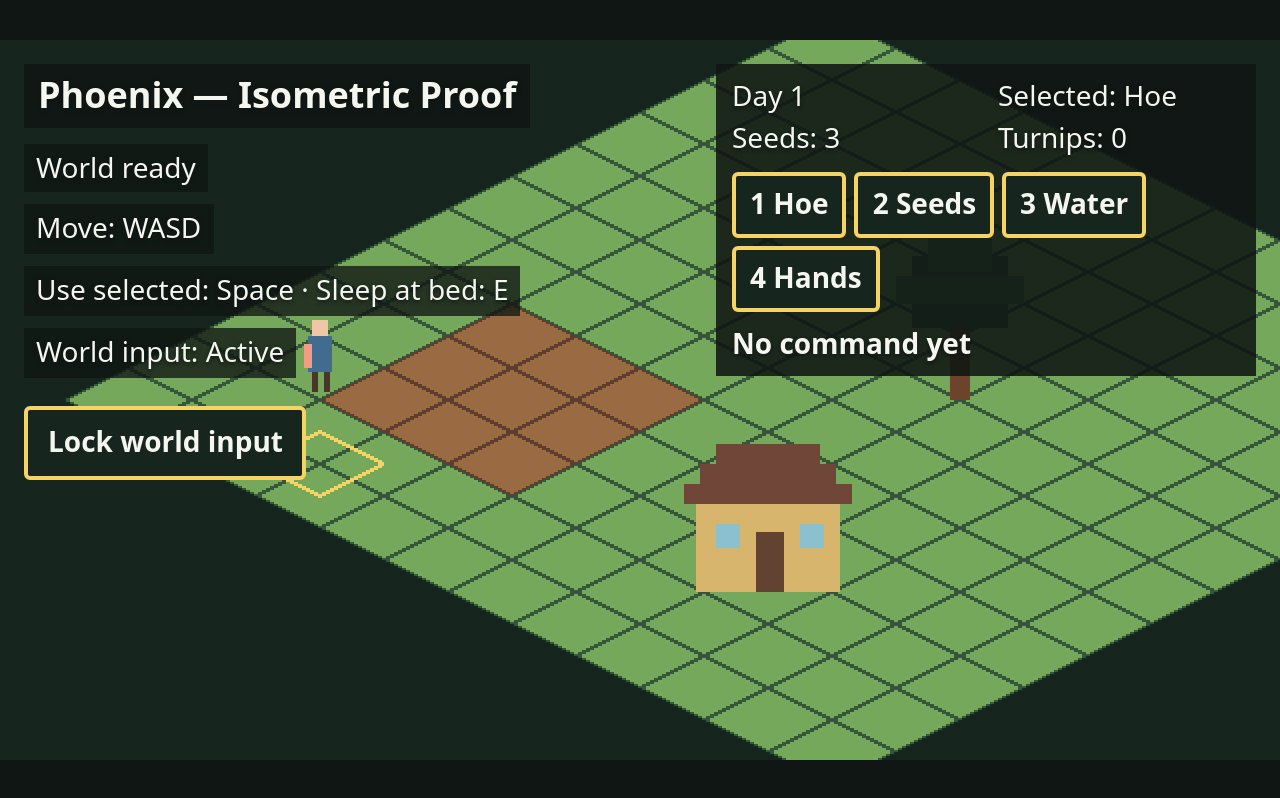
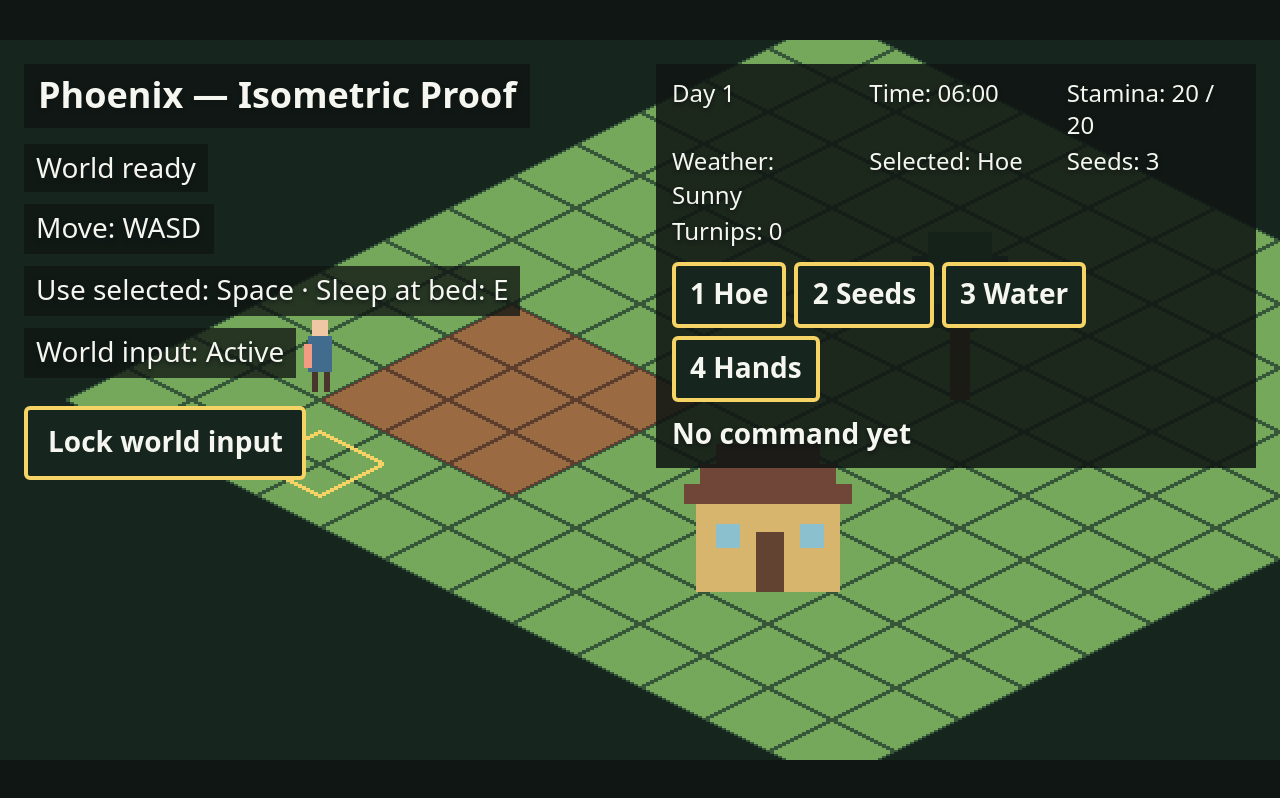
Before and after one commit to cwchanap/phoenix, a Svelte app: page / in a window 1280 px wide. Built offline with nearby package versions, Linux system fonts and the light colour scheme.

Commit message:
feat: add daily rhythm HUD and summary

```diff
--- a/src/App.svelte
+++ b/src/App.svelte
@@ -16,17 +16,29 @@
   let commandResult = $state.raw<CommandResult | null>(null);
   let commands = $state.raw<SceneCommands | null>(null);
   let sleepPromptVisible = $state(false);
+  let sleepSubmitting = $state(false);
+  let summarySubmitting = $state(false);
+  let dayTransitionActive = $state(false);
 
-  function closeSleepPrompt(): void {
-    sleepPromptVisible = false;
-    inputGate.set('sleep-confirmation', false);
+  function syncDayTransition(): void {
+    dayTransitionActive = (
+      sleepPromptVisible
+      || sleepSubmitting
+      || summarySubmitting
+      || (gameSnapshot?.pendingDaySummary ?? null) !== null
+    );
+    inputGate.set('day-transition', dayTransitionActive);
   }
 
   function resetGamePresentation(): void {
     gameSnapshot = null;
     commandResult = null;
     commands = null;
-    closeSleepPrompt();
+    sleepPromptVisible = false;
+    sleepSubmitting = false;
+    summarySubmitting = false;
+    syncDayTransition();
+    inputGate.set('day-transition', false);
   }
 
   function handleStatus(nextStatus: string): void {
@@ -55,6 +67,7 @@
 
   function handleGameSnapshot(nextSnapshot: GameSnapshot): void {
     gameSnapshot = nextSnapshot;
+    syncDayTransition();
   }
 
   function handleCommandResult(nextResult: CommandResult): void {
@@ -62,37 +75,58 @@
   }
 
   function handleSleepPrompt(): void {
-    if (sleepPromptVisible) return;
+    if (dayTransitionActive) return;
     sleepPromptVisible = true;
-    inputGate.set('sleep-confirmation', true);
+    syncDayTransition();
   }
 
   function confirmSleep(): void {
-    if (!sleepPromptVisible) return;
+    if (!sleepPromptVisible || sleepSubmitting) return;
 
     const currentCommands = commands;
     if (!currentCommands) {
-      closeSleepPrompt();
+      sleepPromptVisible = false;
+      syncDayTransition();
       return;
     }
 
+    sleepSubmitting = true;
+    syncDayTransition();
     try {
       currentCommands.sleep();
     } finally {
-      closeSleepPrompt();
+      sleepSubmitting = false;
+      sleepPromptVisible = false;
+      syncDayTransition();
     }
   }
 
   function cancelSleep(): void {
-    closeSleepPrompt();
+    if (sleepSubmitting) return;
+    sleepPromptVisible = false;
+    syncDayTransition();
+  }
+
+  function startDay(): void {
+    if (!gameSnapshot?.pendingDaySummary || summarySubmitting || !commands) return;
+
+    summarySubmitting = true;
+    syncDayTransition();
+    try {
+      commands.acknowledgeDaySummary();
+    } finally {
+      summarySubmitting = false;
+      syncDayTransition();
+    }
   }
 
   const handleBlur = () => inputGate.set('window-blur', true);
   const handleFocus = () => inputGate.set('window-blur', false);
 
   onMount(() => () => {
-    closeSleepPrompt();
+    resetGamePresentation();
     handleFocus();
+    inputGate.set('day-transition', false);
   });
 </script>
 
@@ -117,8 +151,12 @@
       result={commandResult}
       {commands}
       {sleepPromptVisible}
+      {sleepSubmitting}
+      {summarySubmitting}
+      {dayTransitionActive}
       onConfirmSleep={confirmSleep}
       onCancelSleep={cancelSleep}
+      onStartDay={startDay}
     />
   </StageFrame>
 </main>
--- a/src/app.css
+++ b/src/app.css
@@ -99,7 +99,7 @@ body {
   position: absolute;
   top: 12px;
   right: 12px;
-  width: min(270px, calc(100% - 24px));
+  width: min(300px, calc(100% - 24px));
   margin: 0;
   padding: 7px 8px;
   background: rgb(16 22 20 / 88%);
@@ -115,8 +115,9 @@ body {
 
 .hud-stats {
   display: grid;
-  grid-template-columns: repeat(2, minmax(0, 1fr));
+  grid-template-columns: repeat(3, minmax(0, 1fr));
   gap: 2px 12px;
+  font-size: 12px;
 }
 
 .action-buttons {
@@ -186,6 +187,10 @@ body {
   pointer-events: auto;
 }
 
+.summary-dialog {
+  width: min(320px, calc(100% - 40px));
+}
+
 .sleep-dialog h2 {
   margin: 0 0 8px;
   font-size: 18px;
--- a/src/components/Overlay.svelte
+++ b/src/components/Overlay.svelte
@@ -1,11 +1,13 @@
 <script lang="ts">
-  import { onMount } from 'svelte';
+  import { onMount, tick } from 'svelte';
   import type { InputGate } from '../game/core/InputGate';
   import type {
     CommandResult,
     FarmingAction,
     GameSnapshot,
+    Weather,
   } from '../game/core/types';
+  import { formatTime } from '../game/core/dailyRhythm';
   import type { SceneCommands } from '../game/phaser/ProofScene';
 
   type LifecycleStatus = 'loading' | 'ready' | 'error';
@@ -18,8 +20,12 @@
     result: CommandResult | null;
     commands: SceneCommands | null;
     sleepPromptVisible: boolean;
+    sleepSubmitting: boolean;
+    summarySubmitting: boolean;
+    dayTransitionActive: boolean;
     onConfirmSleep: () => void;
     onCancelSleep: () => void;
+    onStartDay: () => void;
   }
 
   const actions: ReadonlyArray<{
@@ -41,19 +47,40 @@
     result,
     commands,
     sleepPromptVisible,
+    sleepSubmitting,
+    summarySubmitting,
+    dayTransitionActive,
     onConfirmSleep,
     onCancelSleep,
+    onStartDay,
   }: Props = $props();
   let overlayLocked = $state(false);
   let locked = $state(false);
   let confirmButton = $state<HTMLButtonElement | null>(null);
+  let startDayButton = $state<HTMLButtonElement | null>(null);
+  const summary = $derived(snapshot?.pendingDaySummary ?? null);
   const actionsReady = $derived(
-    status === 'ready' && commands !== null && snapshot !== null && !sleepPromptVisible,
+    status === 'ready'
+      && commands !== null
+      && snapshot !== null
+      && !dayTransitionActive,
   );
 
   $effect(() => {
-    if (sleepPromptVisible) confirmButton?.focus();
+    if (sleepPromptVisible) {
+      void tick().then(() => requestAnimationFrame(() => confirmButton?.focus()));
+    } else if (summary) {
+      void tick().then(() => requestAnimationFrame(() => startDayButton?.focus()));
+    }
   });
+
+  function weatherLabel(weather: Weather): string {
+    switch (weather) {
+      case 'sunny': return 'Sunny';
+      case 'rainy': return 'Rainy';
+      default: return assertNever(weather);
+    }
+  }
 
   function actionLabel(action: FarmingAction): string {
     switch (action) {
@@ -112,7 +139,7 @@
   });
 
   const toggle = () => {
-    if (sleepPromptVisible) return;
+    if (dayTransitionActive) return;
     const nextLocked = !overlayLocked;
     overlayLocked = nextLocked;
     inputGate.set('overlay', nextLocked);
@@ -130,6 +157,9 @@
     <section data-farming-hud aria-label="Farming status">
       <div class="hud-stats">
         <p>Day {snapshot?.day ?? '—'}</p>
+        <p>Time: <span data-time>{snapshot ? formatTime(snapshot.timeMinutes) : '—'}</span></p>
+        <p>Stamina: <span data-stamina>{snapshot ? snapshot.stamina + ' / ' + snapshot.maxStamina : '—'}</span></p>
+        <p>Weather: <span data-weather>{snapshot ? weatherLabel(snapshot.weather) : '—'}</span></p>
         <p>Selected: {snapshot ? actionLabel(snapshot.selectedAction) : '—'}</p>
         <p>Seeds: {snapshot?.inventory.turnipSeeds ?? '—'}</p>
         <p>Turnips: {snapshot?.inventory.turnips ?? '—'}</p>
@@ -156,7 +186,7 @@
     <p>Move: WASD</p>
     <p>Use selected: Space · Sleep at bed: E</p>
     <p>World input: {locked ? 'Locked' : 'Active'}</p>
-    <button type="button" aria-pressed={overlayLocked} disabled={sleepPromptVisible} onclick={toggle}>
+    <button type="button" aria-pressed={overlayLocked} disabled={dayTransitionActive} onclick={toggle}>
       {overlayLocked ? 'Unlock world input' : 'Lock world input'}
     </button>
   {/if}
@@ -173,8 +203,42 @@
         <h2 id="sleep-dialog-title">Sleep until tomorrow?</h2>
         <p>Watered crops grow overnight.</p>
         <div class="sleep-dialog-actions">
-          <button bind:this={confirmButton} type="button" onclick={onConfirmSleep} disabled={commands === null}>Confirm</button>
-          <button type="button" onclick={onCancelSleep}>Cancel</button>
+          <button
+            bind:this={confirmButton}
+            type="button"
+            onclick={onConfirmSleep}
+            disabled={commands === null || sleepSubmitting}
+          >Confirm</button>
+          <button type="button" onclick={onCancelSleep} disabled={sleepSubmitting}>Cancel</button>
+        </div>
+      </div>
+    </div>
+  {/if}
+
+  {#if summary}
+    <div class="sleep-modal-layer" data-day-summary-modal>
+      <div
+        class="sleep-dialog summary-dialog"
+        role="dialog"
+        tabindex="-1"
+        aria-modal="true"
+        aria-labelledby="morning-summary-title"
+      >
+        <h2 id="morning-summary-title">Morning summary</h2>
+        <p>Day {summary.completedDay} complete</p>
+        <p>Crops advanced: {summary.cropsAdvanced}</p>
+        <p>Next day: Day {summary.nextDay}</p>
+        <p>Weather: {weatherLabel(summary.nextWeather)}</p>
+        <p>Stamina restored: {summary.staminaRestored} ({snapshot?.stamina ?? '—'} / {snapshot?.maxStamina ?? '—'})</p>
+        <div class="sleep-dialog-actions">
+          <button
+            bind:this={startDayButton}
+            type="button"
+            onclick={onStartDay}
+            disabled={summarySubmitting || commands === null}
+          >
+            Start Day {summary.nextDay}
+          </button>
         </div>
       </div>
     </div>
```
Also changed, not shown: 1 other file (tests, documents, lock files or other folders).
